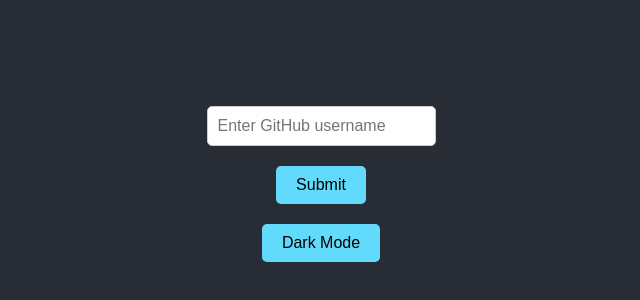
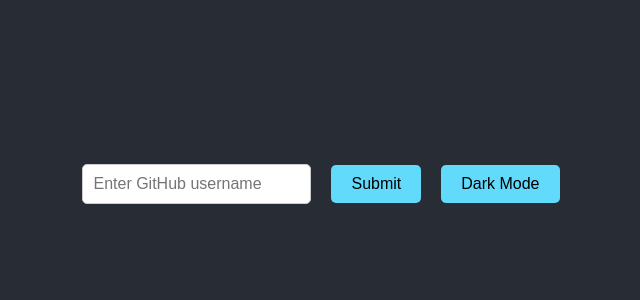
Before and after one commit to NathanielJames97/Gitcard-A-Simple-GitHub-Profile-Viewer, a React (Create React App) app: page / in a window 1280 px wide. Shown: the part 216-516 px from the top of the page, without its empty margins (319-959 px from the left). Built offline with nearby package versions, Linux system fonts and the light colour scheme.

Commit message:
Improve functionality and layout.

```diff
--- a/src/App.css
+++ b/src/App.css
@@ -33,6 +33,8 @@
   border: none;
   border-radius: 5px;
   transition: background-color 0.3s ease;
+  margin-left: 10px;
+  margin-right: 10px;
 }
 
 button:hover {
--- a/src/App.js
+++ b/src/App.js
@@ -27,19 +27,26 @@
     document.body.classList.toggle('dark-mode');
   };
 
+  const handleSubmit = (event) => {
+    event.preventDefault();
+  };
+
+
   return (
     <div className="App">
       <header className="App-header">
+        <form onSubmit={handleSubmit}>
         <input
           type="text"
           value={username}
           onChange={(e) => setUsername(e.target.value)}
           placeholder="Enter GitHub username"
         />
-        <button onClick={fetchProfileData}>Submit</button>
-        <button onClick={toggleDarkMode}>
+        <button onClick={fetchProfileData} className='uiButton'>Submit</button>
+        <button onClick={toggleDarkMode} className='uiButton'>
           {darkMode ? 'Light Mode' : 'Dark Mode'}
         </button>
+        </form>
         {error && <p className="error">{error}</p>}
         {profileData && (
           <div className="profile-card">
```
